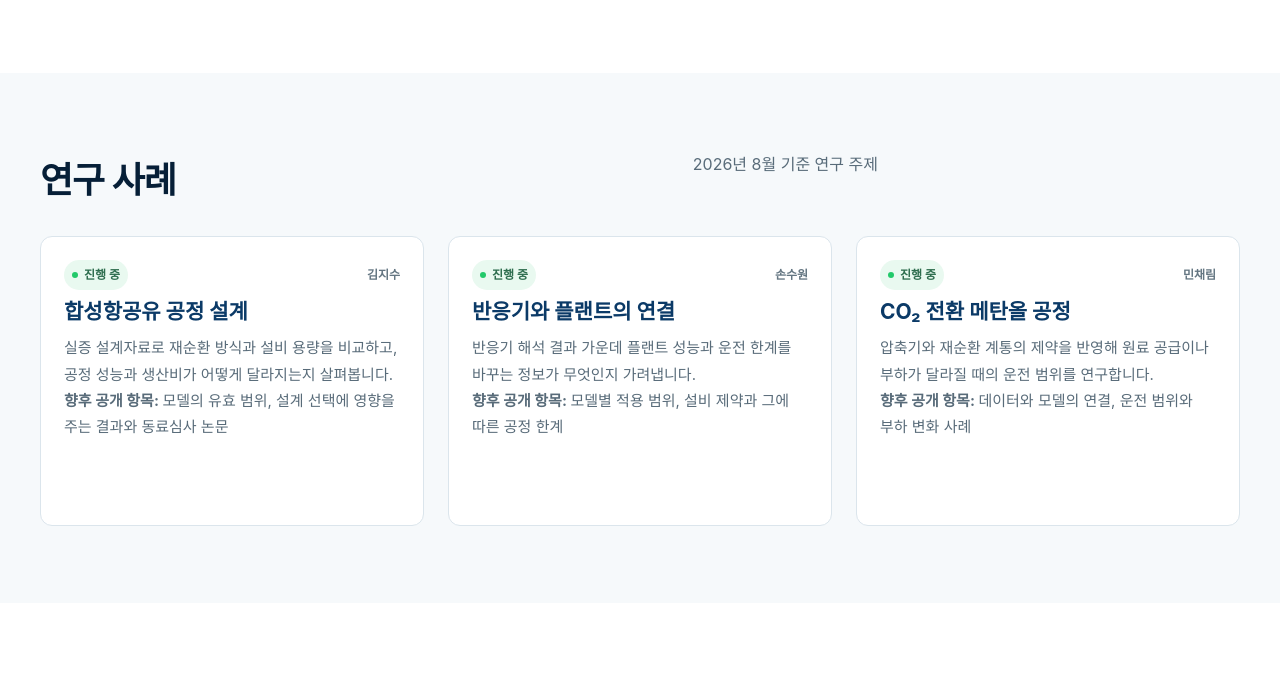
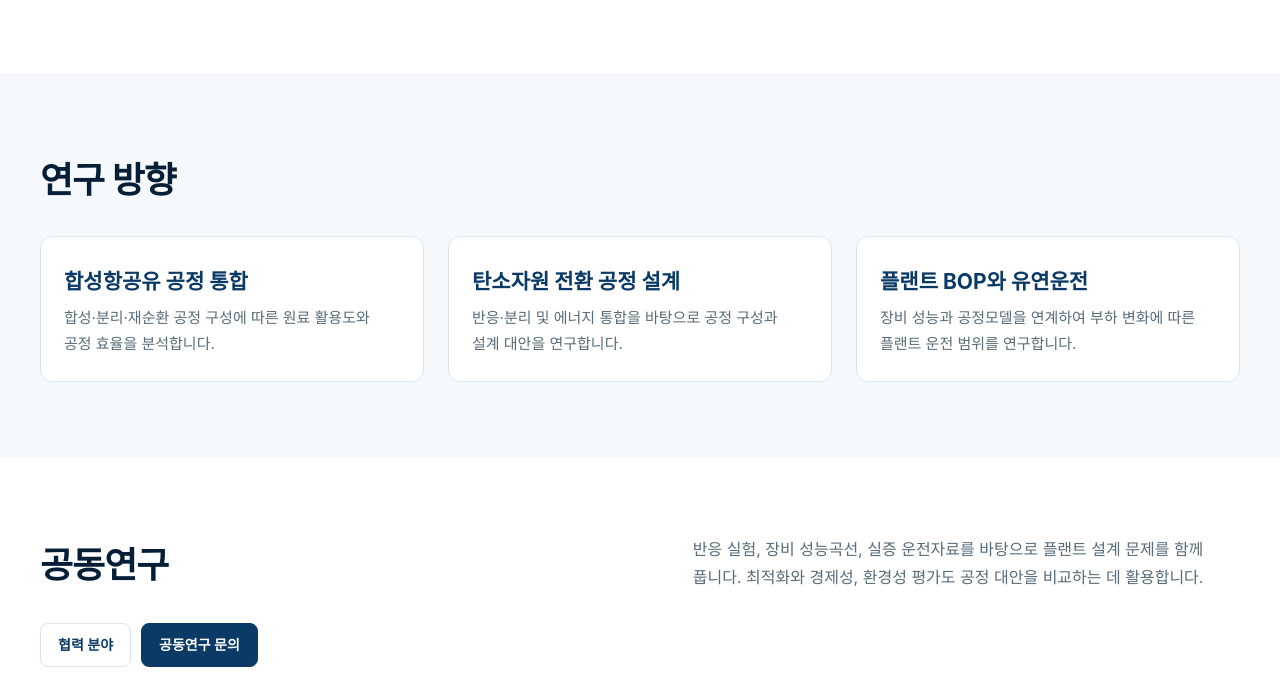
Before and after one commit to Dochi37-cpu/Dochi37-cpu.github.io, a plain HTML site: page index.html in a window 1280 px wide. Shown: the part 2026-2702 px from the top of the page. Drawn offline with Linux system fonts and the light colour scheme.

Commit message:
Align group research directions across Home, Research and People (#49)

```diff
--- a/index.html
+++ b/index.html
@@ -40,7 +40,7 @@
   </div>
 </header>
 <main id="main-content">
-  <section class="hero"><div class="shell hero-grid"><div><div class="eyebrow"><span class="lang-ko">플랜트 BOP와 에너지 시스템</span><span class="lang-en">Plant BOP &amp; Energy Systems Engineering</span></div><h1><span class="lang-ko">원천기술에서 <span class="accent">운전 가능한 플랜트까지</span></span><span class="lang-en">From core technology to <span class="accent">operable plant systems</span></span></h1><p class="hero-lead"><span class="lang-ko">실험실에서 성능을 확인한 기술을 실제 플랜트로 옮기려면 어떤 장비가 필요할까요? P2E는 공정과 장비를 함께 모델링해 생산 규모를 키울 때의 설계 조건과 운전 한계를 찾습니다.</span><span class="lang-en">What equipment does a technology need to work beyond the lab? At P2E, we model processes and equipment together to find design requirements and operating limits as production scales up.</span></p><p class="small"><span class="lang-ko">한국화학연구원에서 2025년 8월 15일 시작</span><span class="lang-en">Established at KRICT on 15 August 2025</span></p><div class="actions"><a href="research.html" class="btn primary"><span class="lang-ko">연구 분야</span><span class="lang-en">Our research</span></a><a href="#current-work" class="btn secondary"><span class="lang-ko">연구 사례</span><span class="lang-en">Research projects</span></a></div></div><aside class="translation-card" aria-labelledby="workflow-label"><div id="workflow-label" class="card-label"><span class="lang-ko">연구 흐름</span><span class="lang-en">Research workflow</span></div><div class="translation-stack">
+  <section class="hero"><div class="shell hero-grid"><div><div class="eyebrow"><span class="lang-ko">플랜트 BOP와 에너지 시스템</span><span class="lang-en">Plant BOP &amp; Energy Systems Engineering</span></div><h1><span class="lang-ko">원천기술에서 <span class="accent">운전 가능한 플랜트까지</span></span><span class="lang-en">From core technology to <span class="accent">operable plant systems</span></span></h1><p class="hero-lead"><span class="lang-ko">실험실에서 성능을 확인한 기술을 실제 플랜트로 옮기려면 어떤 장비가 필요할까요? P2E는 공정과 장비를 함께 모델링해 생산 규모를 키울 때의 설계 조건과 운전 한계를 찾습니다.</span><span class="lang-en">What equipment does a technology need to work beyond the lab? At P2E, we model processes and equipment together to find design requirements and operating limits as production scales up.</span></p><p class="small"><span class="lang-ko">한국화학연구원에서 2025년 8월 15일 시작</span><span class="lang-en">Established at KRICT on 15 August 2025</span></p><div class="actions"><a href="research.html" class="btn primary"><span class="lang-ko">연구 분야</span><span class="lang-en">Our research</span></a><a href="#current-work" class="btn secondary"><span class="lang-ko">연구 방향</span><span class="lang-en">Research directions</span></a></div></div><aside class="translation-card" aria-labelledby="workflow-label"><div id="workflow-label" class="card-label"><span class="lang-ko">연구 흐름</span><span class="lang-en">Research workflow</span></div><div class="translation-stack">
         <div class="translation-step"><div class="lang-ko"><b>원천기술 성능</b><span>반응 실험과 분리 성능 자료</span></div><div class="lang-en"><b>Core technology</b><span>Reaction experiments and separation data</span></div></div>
         <div class="translation-step"><div class="lang-ko"><b>플랜트 BOP</b><span>압축기, 펌프, 열교환기와 유틸리티</span></div><div class="lang-en"><b>Balance of plant</b><span>Compressors, pumps, heat exchangers and utilities</span></div></div>
         <div class="translation-step"><div class="lang-ko"><b>공정 통합</b><span>재순환과 플랜트 전체의 물질수지, 에너지수지</span></div><div class="lang-en"><b>Plant integration</b><span>Recycle, material balances and energy balances</span></div></div>
@@ -81,11 +81,11 @@
 
   <section class="section anchor-target" id="current-work">
     <div class="shell">
-      <div class="section-head"><div><h2><span class="lang-ko">연구 사례</span><span class="lang-en">Research projects</span></h2></div><p><span class="lang-ko">2026년 8월 기준 연구 주제</span><span class="lang-en">Research topics as of August 2026</span></p></div>
+      <div class="section-head"><div><h2><span class="lang-ko">연구 방향</span><span class="lang-en">Research directions</span></h2></div></div>
       <div class="grid three">
-        <article class="card status-card"><div class="status-row"><span class="status-badge"><span class="lang-ko">진행 중</span><span class="lang-en">In progress</span></span><span class="status-owner"><span class="lang-ko">김지수</span><span class="lang-en">Jisoo Kim</span></span></div><h3><span class="lang-ko">합성항공유 공정 설계</span><span class="lang-en">Process design for e-SAF</span></h3><p><span class="lang-ko">실증 설계자료로 재순환 방식과 설비 용량을 비교하고, 공정 성능과 생산비가 어떻게 달라지는지 살펴봅니다.</span><span class="lang-en">We use demonstration design data to compare recycle configurations and equipment sizes, and study their effects on performance and production cost.</span></p><p class="project-evidence"><strong><span class="lang-ko">향후 공개 항목: </span><span class="lang-en">Planned public material: </span></strong><span class="lang-ko">모델의 유효 범위, 설계 선택에 영향을 주는 결과와 동료심사 논문</span><span class="lang-en">Model limits, findings that affect design choices, and peer-reviewed papers</span></p></article>
-        <article class="card status-card"><div class="status-row"><span class="status-badge"><span class="lang-ko">진행 중</span><span class="lang-en">In progress</span></span><span class="status-owner"><span class="lang-ko">손수원</span><span class="lang-en">Soo Won Son</span></span></div><h3><span class="lang-ko">반응기와 플랜트의 연결</span><span class="lang-en">Linking reactors to plants</span></h3><p><span class="lang-ko">반응기 해석 결과 가운데 플랜트 성능과 운전 한계를 바꾸는 정보가 무엇인지 가려냅니다.</span><span class="lang-en">We identify which reactor-model results affect plant performance and operating limits.</span></p><p class="project-evidence"><strong><span class="lang-ko">향후 공개 항목: </span><span class="lang-en">Planned public material: </span></strong><span class="lang-ko">모델별 적용 범위, 설비 제약과 그에 따른 공정 한계</span><span class="lang-en">Model scope, equipment constraints and their effect on process feasibility</span></p></article>
-        <article class="card status-card"><div class="status-row"><span class="status-badge"><span class="lang-ko">진행 중</span><span class="lang-en">In progress</span></span><span class="status-owner"><span class="lang-ko">민채림</span><span class="lang-en">Min Chaerim</span></span></div><h3><span class="lang-ko">CO₂ 전환 메탄올 공정</span><span class="lang-en">Methanol synthesis from CO₂</span></h3><p><span class="lang-ko">압축기와 재순환 계통의 제약을 반영해 원료 공급이나 부하가 달라질 때의 운전 범위를 연구합니다.</span><span class="lang-en">We study how compressor and recycle constraints affect the feasible operating range as feed or load changes.</span></p><p class="project-evidence"><strong><span class="lang-ko">향후 공개 항목: </span><span class="lang-en">Planned public material: </span></strong><span class="lang-ko">데이터와 모델의 연결, 운전 범위와 부하 변화 사례</span><span class="lang-en">Links between data and models, operating ranges and examples of changing loads</span></p></article>
+        <article class="card"><h3><span class="lang-ko">합성항공유 공정 통합</span><span class="lang-en">e-SAF process integration</span></h3><p><span class="lang-ko">합성·분리·재순환 공정 구성에 따른 원료 활용도와 공정 효율을 분석합니다.</span><span class="lang-en">We study how synthesis, separation and recycle configurations affect feedstock utilization and process efficiency.</span></p></article>
+        <article class="card"><h3><span class="lang-ko">탄소자원 전환 공정 설계</span><span class="lang-en">Carbon conversion process design</span></h3><p><span class="lang-ko">반응·분리 및 에너지 통합을 바탕으로 공정 구성과 설계 대안을 연구합니다.</span><span class="lang-en">We explore process configurations and design alternatives through reaction, separation and energy integration.</span></p></article>
+        <article class="card"><h3><span class="lang-ko">플랜트 BOP와 유연운전</span><span class="lang-en">Plant BOP and flexible operation</span></h3><p><span class="lang-ko">장비 성능과 공정모델을 연계하여 부하 변화에 따른 플랜트 운전 범위를 연구합니다.</span><span class="lang-en">We link equipment performance with process models to study plant operating ranges under variable loads.</span></p></article>
       </div>
     </div>
   </section>
```
Also changed, not shown: people.html (+1 -1 lines), research.html (+3 -3 lines).
